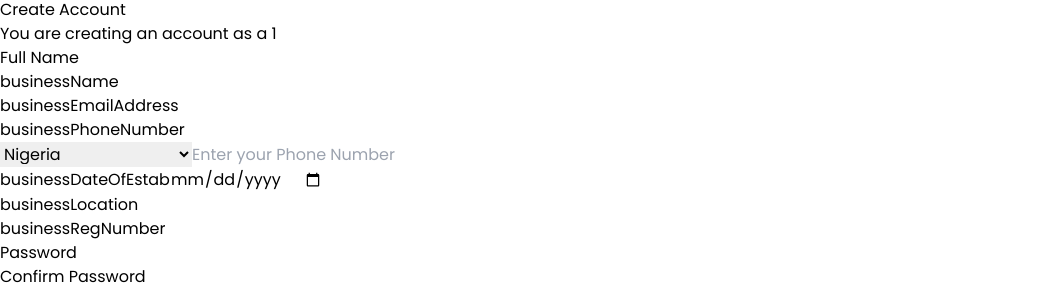
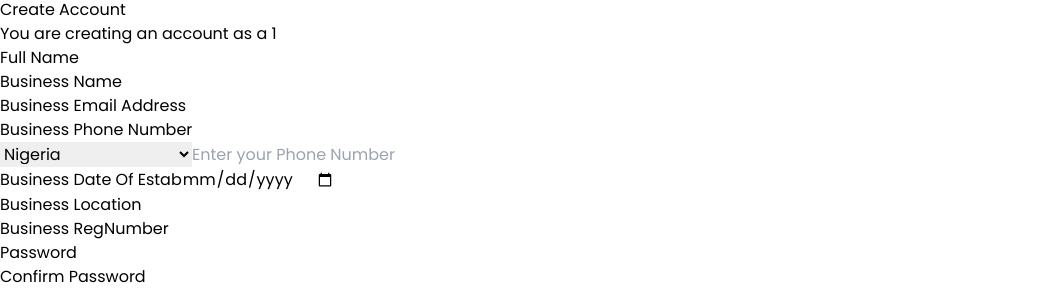
Before and after one commit to excellar-BX/medscan-web-app, a React (Vite) app: page /signup/1 in a window 1280 px wide. Shown: the part 786-1076 px from the top of the page, without its empty margins (0-1063 px from the left). Built offline with nearby package versions, Linux system fonts and the light colour scheme.

Commit message:
signup issues fixed

```diff
--- a/src/components/LogDistributor.jsx
+++ b/src/components/LogDistributor.jsx
@@ -122,7 +122,7 @@ export default function LogDistributor() {
             </div>
             <div className="relative border border-gray-300 rounded-lg">
               <label className="absolute top-0 left-2 bg-white text-gray-500 text-sm px-1 -translate-y-1/2">
-                businessName
+                Business Name
               </label>
               <Field
                 name="businessName"
@@ -137,7 +137,7 @@ export default function LogDistributor() {
 
             <div className="relative border border-gray-300 rounded-lg">
               <label className="absolute top-0 left-2 bg-white text-gray-500 text-sm px-1 -translate-y-1/2">
-                businessEmailAddress
+                Business Email Address
               </label>
               <Field
                 type="email"
@@ -157,7 +157,7 @@ export default function LogDistributor() {
             <ErrorMessage name="phone" component="div" className="text-red-500 text-xs" />
             <div className="relative border border-gray-300 rounded-lg">
               <label className="absolute top-0 left-2 bg-white text-gray-500 text-sm px-1 -translate-y-1/2">
-              businessDateOfEstab
+              Business Date Of Estab
               </label>
               <Field
               type="date"
@@ -172,7 +172,7 @@ export default function LogDistributor() {
             </div>
             <div className="relative border border-gray-300 rounded-lg">
               <label className="absolute top-0 left-2 bg-white text-gray-500 text-sm px-1 -translate-y-1/2">
-                businessLocation
+                Business Location
               </label>
               <Field
                 name="businessLocation"
@@ -186,7 +186,7 @@ export default function LogDistributor() {
             </div>
             <div className="relative border border-gray-300 rounded-lg">
               <label className="absolute top-0 left-2 bg-white text-gray-500 text-sm px-1 -translate-y-1/2">
-                businessRegNumber
+                Business RegNumber
               </label>
               <Field
               type="text"
--- a/src/components/phoneNumber.jsx
+++ b/src/components/phoneNumber.jsx
@@ -230,7 +230,7 @@ const PhoneNumberInput = ({ field, form }) => {
     return (
         <div className="relative border border-gray-300 rounded-lg">
         <label className="absolute top-0 left-2 bg-white text-gray-500 text-sm px-1 -translate-y-1/2">
-          businessPhoneNumber
+          Business Phone Number
         </label>
         <div className="flex">
           <select
```
